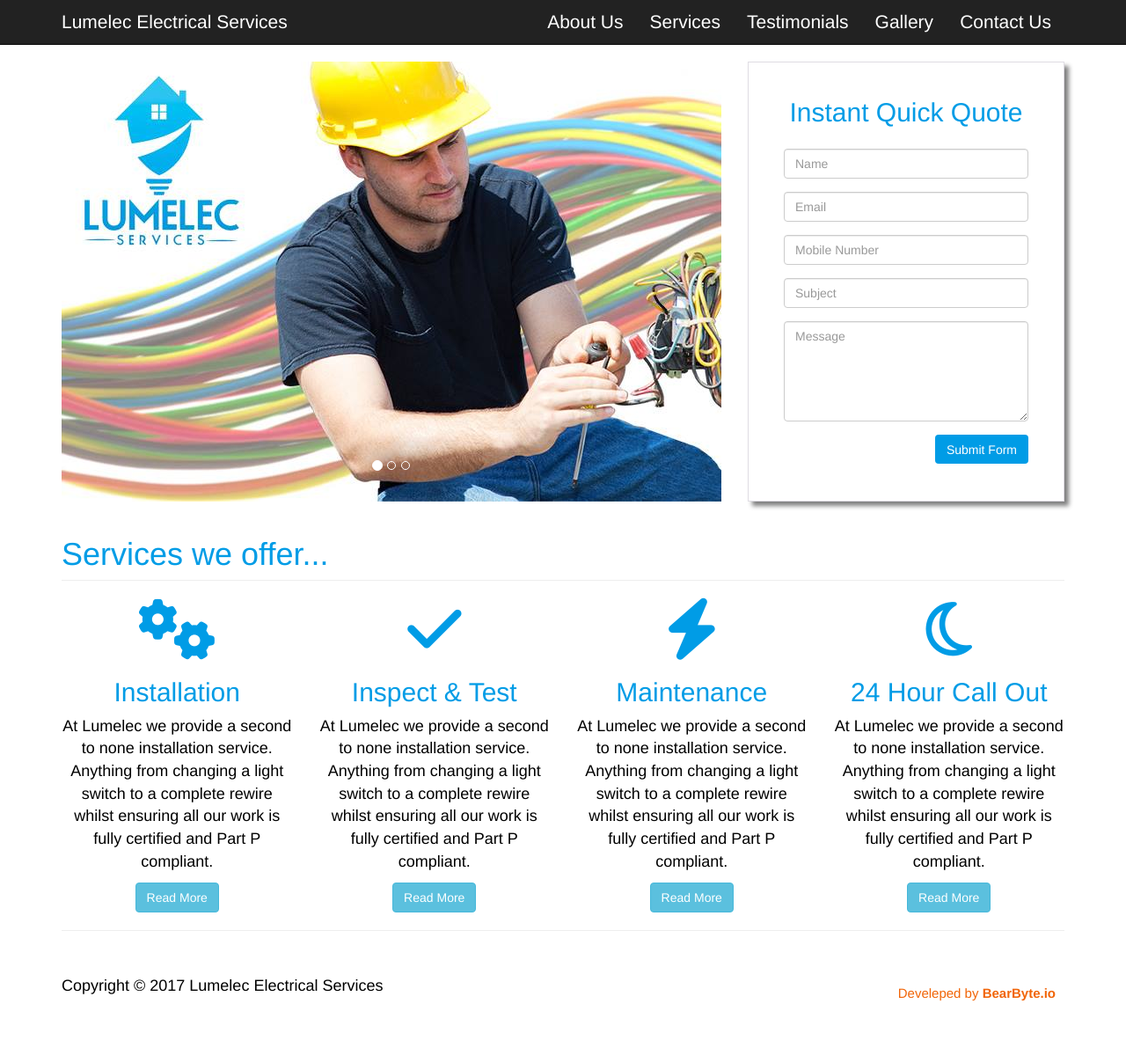
After one commit to liamptk/lumelec-website, a PHP site: page /old.html in a window 1280 px wide. The commit adds this page. Shown: the whole page at 88% size. Run offline with PHP 8.4, Linux system fonts and the light colour scheme; some libraries are stand-ins or nearby versions.

Commit message:
Turned website into php

```diff
--- /dev/null
+++ b/old.html
@@ -0,0 +1,253 @@
+<!DOCTYPE html>
+<html lang="en">
+<script>
+$(document).ready(function(){
+    $('#characterLeft').text('140 characters left');
+    $('#message').keydown(function () {
+        var max = 140;
+        var len = $(this).val().length;
+        if (len >= max) {
+            $('#characterLeft').text('You have reached the limit');
+            $('#characterLeft').addClass('red');
+            $('#btnSubmit').addClass('disabled');
+        }
+        else {
+            var ch = max - len;
+            $('#characterLeft').text(ch + ' characters left');
+            $('#btnSubmit').removeClass('disabled');
+            $('#characterLeft').removeClass('red');
+        }
+    });
+});
+</script>
+
+<script src="https://use.fontawesome.com/b40e96cae4.js"></script>
+
+<head>
+
+    <meta charset="utf-8">
+    <meta http-equiv="X-UA-Compatible" content="IE=edge">
+    <meta name="viewport" content="width=device-width, initial-scale=1">
+    <meta name="description" content="">
+    <meta name="author" content="">
+
+    <title>Lumelec - Wirral's Leading Electrical Services</title>
+
+    <!-- Bootstrap Core CSS -->
+    <link href="css/bootstrap.min.css" rel="stylesheet">
+
+    <!-- Custom CSS -->
+    <link href="css/portfolio-item.css" rel="stylesheet">
+
+	<!-- Additional CSS -->
+	<link href="css/additional.css" rel="stylesheet">
+
+	<!-- Captcha -->
+	<script src='https://www.google.com/recaptcha/api.js'></script>
+
+    <!-- HTML5 Shim and Respond.js IE8 support of HTML5 elements and media queries -->
+    <!-- WARNING: Respond.js doesn't work if you view the page via file:// -->
+    <!--[if lt IE 9]>
+        <script src="https://oss.maxcdn.com/libs/html5shiv/3.7.0/html5shiv.js"></script>
+        <script src="https://oss.maxcdn.com/libs/respond.js/1.4.2/respond.min.js"></script>
+    <![endif]-->
+
+	<!-- Favicon links -->
+	<link rel="apple-touch-icon" sizes="57x57" href="/favicon/apple-icon-57x57.png">
+	<link rel="apple-touch-icon" sizes="60x60" href="/favicon/apple-icon-60x60.png">
+	<link rel="apple-touch-icon" sizes="72x72" href="/favicon/apple-icon-72x72.png">
+	<link rel="apple-touch-icon" sizes="76x76" href="/favicon/apple-icon-76x76.png">
+	<link rel="apple-touch-icon" sizes="114x114" href="/favicon/apple-icon-114x114.png">
+	<link rel="apple-touch-icon" sizes="120x120" href="/favicon/apple-icon-120x120.png">
+	<link rel="apple-touch-icon" sizes="144x144" href="/favicon/apple-icon-144x144.png">
+	<link rel="apple-touch-icon" sizes="152x152" href="/favicon/apple-icon-152x152.png">
+	<link rel="apple-touch-icon" sizes="180x180" href="/favicon/apple-icon-180x180.png">
+	<link rel="icon" type="image/png" sizes="192x192"  href="/favicon/android-icon-192x192.png">
+	<link rel="icon" type="image/png" sizes="32x32" href="/favicon/favicon-32x32.png">
+	<link rel="icon" type="image/png" sizes="96x96" href="/favicon/favicon-96x96.png">
+	<link rel="icon" type="image/png" sizes="16x16" href="/favicon/favicon-16x16.png">
+	<link rel="manifest" href="/favicon/manifest.json">
+	<meta name="msapplication-TileColor" content="#ffffff">
+	<meta name="msapplication-TileImage" content="/favicon/ms-icon-144x144.png">
+	<meta name="theme-color" content="#ffffff">
+
+</head>
+
+<body>
+
+    <!-- Navigation -->
+    <nav class="navbar navbar-inverse navbar-fixed-top" role="navigation">
+        <div class="container">
+            <!-- Brand and toggle get grouped for better mobile display -->
+            <div class="navbar-header">
+                <button type="button" class="navbar-toggle" data-toggle="collapse" data-target="#bs-example-navbar-collapse-1">
+                    <span class="sr-only">Toggle navigation</span>
+                    <span class="icon-bar"></span>
+                    <span class="icon-bar"></span>
+                    <span class="icon-bar"></span>
+                </button>
+                <a class="navbar-brand" href="#">Lumelec Electrical Services</a>
+            </div>
+            <!-- Collect the nav links, forms, and other content for toggling -->
+            <div class="collapse navbar-collapse" id="bs-example-navbar-collapse-1">
+                <ul class="nav navbar-nav">
+                    <li>
+                        <a href="#">About Us</a>
+                    </li>
+                    <li>
+                        <a href="#">Services</a>
+                    </li>
+					<li>
+                        <a href="#">Testimonials</a>
+                    </li>
+					<li>
+                        <a href="#">Gallery</a>
+                    </li>
+                    <li>
+                        <a href="#">Contact Us</a>
+                    </li>
+                </ul>
+            </div>
+            <!-- /.navbar-collapse -->
+        </div>
+        <!-- /.container -->
+    </nav>
+
+    <!-- Page Content -->
+    <div class="container">
+
+        <!-- Portfolio Item Row -->
+        <div class="row">
+
+            <div class="col-md-8">
+				<div id="myCarousel" class="carousel slide" data-ride="carousel">
+					  <!-- Indicators -->
+					  <ol class="carousel-indicators">
+						<li data-target="#myCarousel" data-slide-to="0" class="active"></li>
+						<li data-target="#myCarousel" data-slide-to="1"></li>
+						<li data-target="#myCarousel" data-slide-to="2"></li>
+					  </ol>
+
+					  <!-- Wrapper for slides -->
+					  <div class="carousel-inner">
+						<div class="item active">
+						  <img src="images/header-one.jpg" alt="wirral electrician installation free quote">
+						</div>
+
+						<div class="item">
+						  <img src="images/header-two.jpg" alt="wirral electrician installation free quote">
+						</div>
+
+						<div class="item">
+						  <img src="images/header-three.jpg" alt="wirral electrician installation free quote">
+						</div>
+					  </div>
+
+					  <!-- Left and right controls -->
+					  <a class="left carousel-control" href="#myCarousel" data-slide="prev">
+						<span class="sr-only">Previous</span>
+					  </a>
+					  <a class="right carousel-control" href="#myCarousel" data-slide="next">
+						<span class="sr-only">Next</span>
+					  </a>
+					</div>
+            </div>
+
+            <div class="col-md-4">
+				<div class="form-area">
+					<form role="form" method="post" action="sent.php">
+					<br style="clear:both">
+								<h2 style="margin-bottom: 25px; text-align: center;color:#009ce6;">Instant Quick Quote</h2>
+								<div class="form-group">
+									<input type="text" class="form-control" id="name" name="name" placeholder="Name" required>
+								</div>
+								<div class="form-group">
+									<input type="text" class="form-control" id="email" name="email" placeholder="Email" required>
+								</div>
+								<div class="form-group">
+									<input type="text" class="form-control" id="mobile" name="mobile" placeholder="Mobile Number" required>
+								</div>
+								<div class="form-group">
+									<input type="text" class="form-control" id="subject" name="subject" placeholder="Subject" required>
+								</div>
+								<div class="form-group">
+								<textarea class="form-control" type="textarea" id="message" placeholder="Message" maxlength="140" rows="5"></textarea>
+								</div>
+					<button href="#" type="button" value="submit" id="submit" name="submit" class="btn pull-right g-recaptcha" data-sitekey="6Lc3RSkUAAAAAEzwkQQK7riO5vMNy_AQJl4fw5lK" data-callback="YourOnSubmitFn" style="background-color: #009ce6; border=white; color: white; padding-bottom:5px;">Submit Form</button>
+					</form>
+				</div>
+            </div>
+
+        </div>
+        <!-- /.row -->
+
+        <!-- Related Projects Row -->
+        <div class="row">
+
+            <div class="col-lg-12">
+                <h1 class="page-header" style="color:#009ce6;">Services we offer...</h1>
+            </div>
+
+            <div class="col-sm-3 col-xs-6 text-center">
+                <a href="#">
+                   <i class="fa fa-cogs fa-5x services-icon" aria-hidden="true"></i>
+				   <h2 class="services-icon"> Installation </h2>
+				   </a>
+				   <p class="services"> At Lumelec we provide a second to none installation service. Anything from changing a light switch to a complete rewire whilst ensuring all our work is fully certified and Part P compliant. </p>
+				   <a href="#" class="btn btn-info" role="button">Read More</a>
+            </div>
+
+            <div class="col-sm-3 col-xs-6 text-center">
+                <a href="#">
+                   <i class="fa fa-check fa-5x services-icon" aria-hidden="true"></i>
+				   <h2 class="services-icon"> Inspect & Test</h2>
+				   </a>
+				   <p class="services"> At Lumelec we provide a second to none installation service. Anything from changing a light switch to a complete rewire whilst ensuring all our work is fully certified and Part P compliant. </p>
+					<a href="#" class="btn btn-info" role="button">Read More</a>
+            </div>
+
+            <div class="col-sm-3 col-xs-6 text-center">
+                <a href="#">
+                   <i class="fa fa-flash fa-5x services-icon" aria-hidden="true"></i>
+				   <h2 class="services-icon"> Maintenance </h2>
+				   </a>
+				   <p class="services"> At Lumelec we provide a second to none installation service. Anything from changing a light switch to a complete rewire whilst ensuring all our work is fully certified and Part P compliant. </p>
+					<a href="#" class="btn btn-info" role="button">Read More</a>
+            </div>
+
+            <div class="col-sm-3 col-xs-6 text-center">
+                <a href="#">
+                   <i class="fa fa-moon-o fa-5x services-icon" aria-hidden="true"></i>
+				   <h2 class="services-icon"> 24 Hour Call Out </h2>
+				   </a>
+				   <p class="services"> At Lumelec we provide a second to none installation service. Anything from changing a light switch to a complete rewire whilst ensuring all our work is fully certified and Part P compliant. </p>
+					<a href="#" class="btn btn-info" role="button">Read More</a>
+			</div>
+
+        </div>
+        <!-- /.row -->
+
+        <hr>
+
+        <!-- Footer -->
+        <footer>
+            <div class="row">
+                <div class="col-lg-12">
+                    <p class="services">Copyright &copy; 2017 Lumelec Electrical Services <span style="font-size:15px; background-color: white; padding: 10px; border-radius:15px;color: #f16508; float:right;">Develeped by <b><a style="color: #f16508;" href="https://bearbyte.io">BearByte.io</a><span></b></p>
+                </div>
+            </div>
+            <!-- /.row -->
+        </footer>
+
+    </div>
+    <!-- /.container -->
+
+    <!-- jQuery -->
+    <script src="js/jquery.js"></script>
+
+    <!-- Bootstrap Core JavaScript -->
+    <script src="js/bootstrap.min.js"></script>
+
+</body>
+
+</html>
```
Also changed, not shown: footer.php (added, +22 -0 lines), header.php (renamed from index.html, +1 -73 lines), index.php (added, +19 -0 lines), main.php (added, +49 -0 lines).
